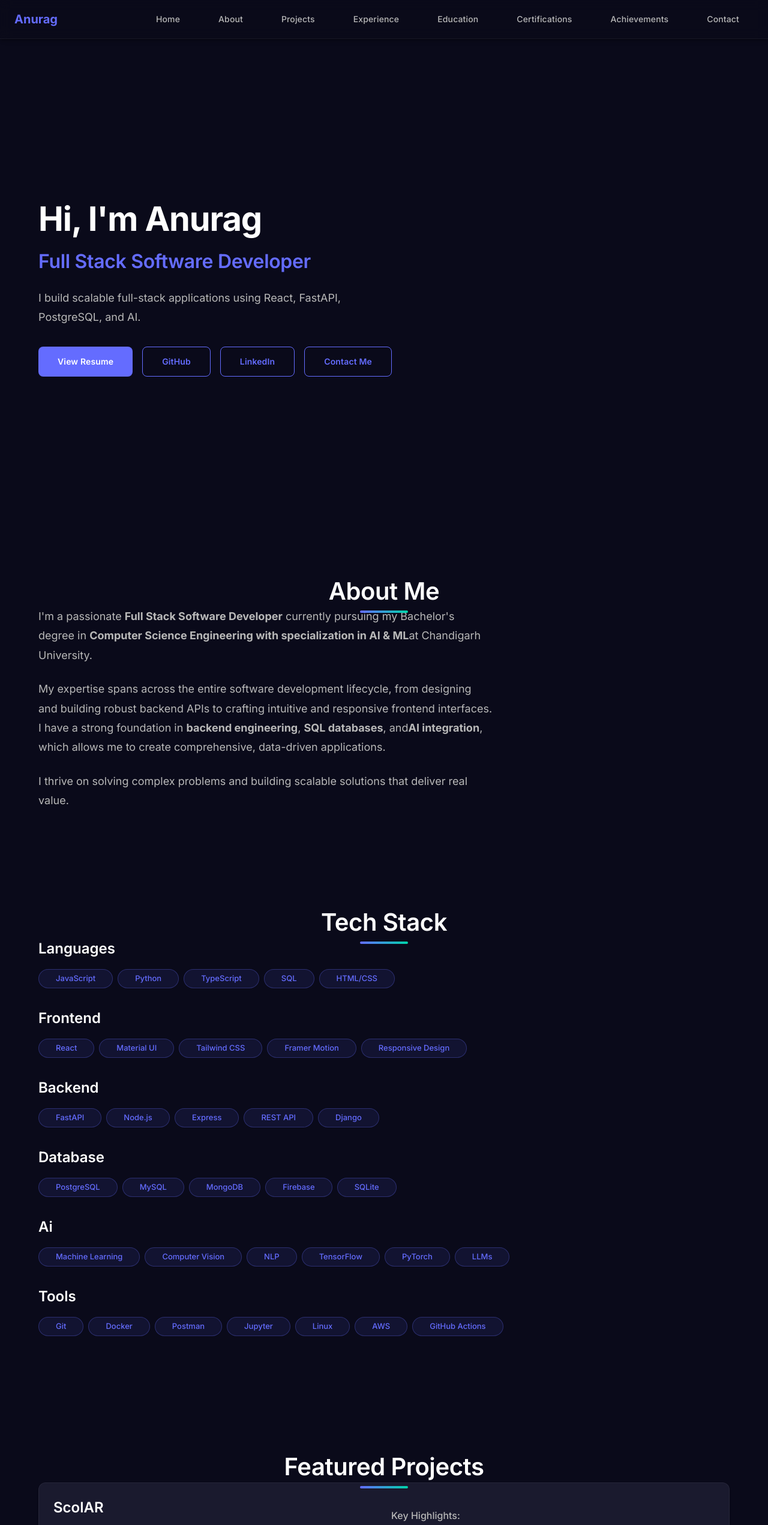
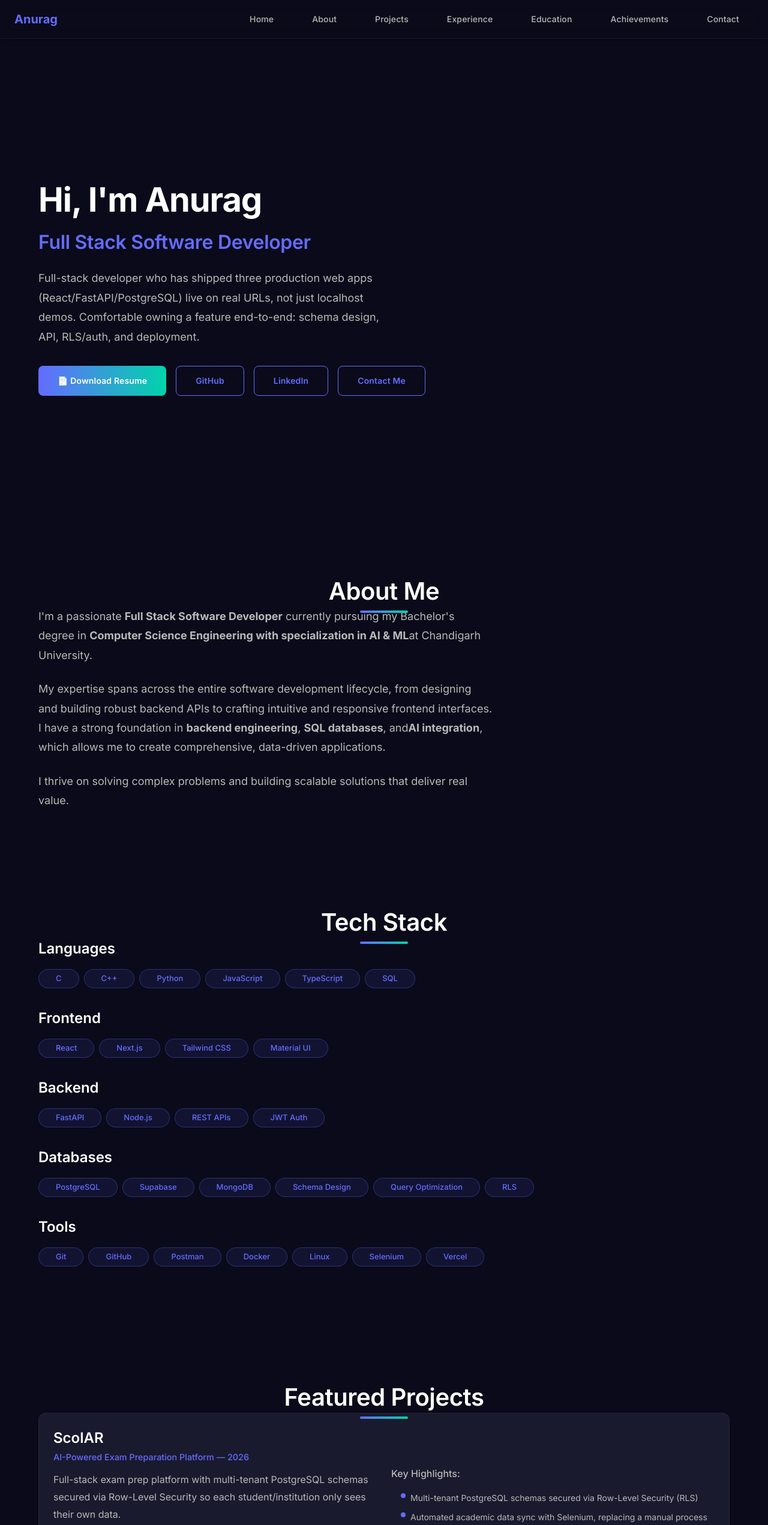
Before and after one commit to anuraggaur29/Anurag-Portfolio-MAIN, a React (Vite) app: page / in a window 1280 px wide. Shown: the top 2543 px of the page at 60% size. Built offline with nearby package versions, Linux system fonts and the light colour scheme.

Commit message:
fix: update portfolio with real resume data, add Download Resume button, fix education array, remove fake certs

```diff
--- a/src/App.jsx
+++ b/src/App.jsx
@@ -8,7 +8,7 @@ import {
 import { Menu as MenuIcon, Close as CloseIcon, ArrowUpward as ArrowUpwardIcon } from '@mui/icons-material';
 import {
   personalInfo, navLinks, techStack, projects, experience, education,
-  certifications, achievements, socialLinks
+  achievements, socialLinks
 } from './data';
 
 function App() {
@@ -218,17 +218,18 @@ function App() {
                     <Button
                       variant="contained"
                       href={personalInfo.resume}
-                      target="_blank"
-                      rel="noopener noreferrer"
+                      download="ANURAG_Resume.pdf"
                       sx={{
-                        background: '#646cff',
-                        '&:hover': { background: '#535bf2' },
+                        background: 'linear-gradient(90deg, #646cff, #00d4aa)',
+                        '&:hover': { background: 'linear-gradient(90deg, #535bf2, #00a88a)', transform: 'translateY(-2px)' },
                         px: 4,
                         py: 1.5,
-                        borderRadius: '8px'
+                        borderRadius: '8px',
+                        fontWeight: 600,
+                        transition: 'all 0.3s ease'
                       }}
                     >
-                      View Resume
+                      📄 Download Resume
                     </Button>
                     <Button
                       variant="outlined"
@@ -402,11 +403,19 @@ function App() {
                         <Grid container spacing={3} alignItems="center">
                           <Grid item xs={12} md={6}>
                             <Typography variant="h3" sx={{
-                              mb: 1,
+                              mb: 0.5,
                               color: '#ffffff',
                               fontSize: '1.5rem'
                             }}>
                               {project.name}
+                            </Typography>
+                            <Typography variant="subtitle2" sx={{
+                              mb: 1.5,
+                              color: '#646cff',
+                              fontSize: '0.9rem',
+                              fontWeight: 500
+                            }}>
+                              {project.subtitle} — {project.year}
                             </Typography>
                             <Typography variant="body1" sx={{
                               mb: 2,
@@ -549,10 +558,15 @@ function App() {
                             <Typography variant="body1" sx={{
                               color: '#646cff',
                               fontSize: '1rem',
-                              mb: 1
+                              mb: 0.5
                             }}>
                               {exp.company}
                             </Typography>
+                            {exp.stack && (
+                              <Typography variant="body2" sx={{ color: '#b8b8b8', fontSize: '0.8rem', mb: 0.5 }}>
+                                {exp.stack} · {exp.type}
+                              </Typography>
+                            )}
                             <Typography variant="body2" sx={{
                               color: '#888',
                               fontSize: '0.875rem'
@@ -604,143 +618,119 @@ function App() {
               <Typography variant="h2" className="section-title">
                 Education
               </Typography>
-              <motion.div variants={fadeIn} initial="initial" animate="animate">
+              <motion.div variants={staggerContainer} initial="initial" animate="animate">
+                {education.map((edu) => (
+                  <motion.div key={edu.id} variants={staggerItem}>
                     <Card sx={{
                       background: '#1a1a2e',
                       border: '1px solid rgba(255, 255, 255, 0.05)',
                       maxWidth: '800px',
-                  margin: '0 auto'
+                      margin: '0 auto',
+                      mb: 3,
+                      transition: 'all 0.3s ease',
+                      '&:hover': {
+                        borderColor: 'rgba(100, 108, 255, 0.3)',
+                        boxShadow: '0 8px 30px rgba(100, 108, 255, 0.08)'
+                      }
                     }}>
                       <CardContent sx={{ p: { xs: 2, md: 4 }, textAlign: 'center' }}>
                         <Typography variant="h3" sx={{
                           mb: 1,
                           color: '#ffffff',
-                      fontSize: '1.75rem'
+                          fontSize: '1.5rem'
                         }}>
-                      {education.institution}
+                          {edu.institution}
                         </Typography>
                         <Typography variant="h4" sx={{
-                      mb: 2,
+                          mb: 1.5,
                           color: '#646cff',
-                      fontSize: '1.25rem',
+                          fontSize: '1.1rem',
                           fontWeight: 500
                         }}>
-                      {education.degree}
+                          {edu.degree}
                         </Typography>
-                    <Typography variant="body1" sx={{
-                      mb: 1,
-                      color: '#b8b8b8'
-                    }}>
-                      CGPA: <strong>{education.cgpa}</strong>
+                        <Typography variant="body1" sx={{ mb: 0.5, color: '#b8b8b8' }}>
+                          <strong>{edu.score}</strong>
                         </Typography>
-                    <Typography variant="body1" sx={{
-                      mb: 2,
-                      color: '#b8b8b8'
-                    }}>
-                      {education.duration}
+                        <Typography variant="body1" sx={{ mb: 0.5, color: '#b8b8b8' }}>
+                          {edu.duration}
                         </Typography>
-                    <Typography variant="body2" sx={{
-                      color: '#888'
-                    }}>
-                      {education.location}
+                        <Typography variant="body2" sx={{ color: '#888' }}>
+                          {edu.location}
                         </Typography>
                       </CardContent>
                     </Card>
+                  </motion.div>
+                ))}
               </motion.div>
             </motion.div>
           </Container>
         </section>
 
-        {/* Certifications Section */}
-        <section id="certifications">
-          <Container>
-            <motion.div initial="initial" animate="animate" variants={fadeInUp}>
-              <Typography variant="h2" className="section-title">
-                Certifications
-              </Typography>
-              <motion.div variants={staggerContainer} initial="initial" animate="animate">
-                <Grid container spacing={3}>
-                  {certifications.map((cert, index) => (
-                    <Grid item xs={12} sm={6} md={4} key={cert.id}>
-                      <motion.div variants={staggerItem}>
-                        <Card sx={{
-                          background: '#1a1a2e',
-                          border: '1px solid rgba(255, 255, 255, 0.05)',
-                          height: '100%'
-                        }}>
-                          <CardContent sx={{ p: 2, height: '100%' }}>
-                            <Typography variant="h5" sx={{
-                              mb: 1,
-                              color: '#ffffff',
-                              fontSize: '1rem',
-                              fontWeight: 600
-                            }}>
-                              {cert.name}
-                            </Typography>
-                            <Typography variant="body2" sx={{
-                              mb: 1,
-                              color: '#646cff',
-                              fontSize: '0.875rem'
-                            }}>
-                              {cert.issuer}
-                            </Typography>
-                            <Typography variant="body2" sx={{
-                              color: '#888',
-                              fontSize: '0.875rem'
-                            }}>
-                              {cert.date}
-                            </Typography>
-                          </CardContent>
-                        </Card>
-                      </motion.div>
-                    </Grid>
-                  ))}
-                </Grid>
-              </motion.div>
-            </motion.div>
-          </Container>
-        </section>
 
-        {/* Achievements Section */}
+
+        {/* Achievements & Certifications Section */}
         <section id="achievements">
           <Container>
             <motion.div initial="initial" animate="animate" variants={fadeInUp}>
               <Typography variant="h2" className="section-title">
-                Achievements
+                Achievements & Certifications
               </Typography>
               <motion.div variants={staggerContainer} initial="initial" animate="animate">
                 <Grid container spacing={3}>
-                  {achievements.map((achievement, index) => (
+                  {achievements.map((achievement) => (
                     <Grid item xs={12} sm={6} md={4} key={achievement.id}>
                       <motion.div variants={staggerItem}>
                         <Card sx={{
                           background: '#1a1a2e',
                           border: '1px solid rgba(255, 255, 255, 0.05)',
-                          height: '100%'
+                          height: '100%',
+                          transition: 'all 0.3s ease',
+                          '&:hover': {
+                            borderColor: 'rgba(100, 108, 255, 0.3)',
+                            boxShadow: '0 8px 30px rgba(100, 108, 255, 0.08)',
+                            transform: 'translateY(-4px)'
+                          }
                         }}>
-                          <CardContent sx={{ p: 2, height: '100%' }}>
+                          <CardContent sx={{ p: 3, height: '100%', display: 'flex', flexDirection: 'column', gap: 1 }}>
                             <Typography variant="h5" sx={{
-                              mb: 1,
                               color: '#ffffff',
-                              fontSize: '1.125rem',
-                              fontWeight: 600
+                              fontSize: '1.05rem',
+                              fontWeight: 600,
+                              lineHeight: 1.4
                             }}>
                               {achievement.title}
                             </Typography>
                             <Typography variant="body2" sx={{
-                              mb: 1,
                               color: '#b8b8b8',
                               fontSize: '0.875rem',
-                              lineHeight: 1.6
+                              lineHeight: 1.6,
+                              flexGrow: 1
                             }}>
                               {achievement.description}
                             </Typography>
-                            <Typography variant="body2" sx={{
-                              color: '#888',
-                              fontSize: '0.875rem'
-                            }}>
+                            <Box sx={{ display: 'flex', alignItems: 'center', justifyContent: 'space-between', mt: 'auto' }}>
+                              <Typography variant="body2" sx={{ color: '#888', fontSize: '0.8rem' }}>
                                 {achievement.date}
                               </Typography>
+                              {achievement.credentialUrl && (
+                                <Button
+                                  size="small"
+                                  href={achievement.credentialUrl}
+                                  target="_blank"
+                                  rel="noopener noreferrer"
+                                  sx={{
+                                    color: '#646cff',
+                                    fontSize: '0.75rem',
+                                    p: 0,
+                                    minWidth: 'auto',
+                                    '&:hover': { color: '#535bf2' }
+                                  }}
+                                >
+                                  View Credential →
+                                </Button>
+                              )}
+                            </Box>
                           </CardContent>
                         </Card>
                       </motion.div>
--- a/src/data.js
+++ b/src/data.js
@@ -2,12 +2,14 @@
 export const personalInfo = {
   name: "Anurag",
   title: "Full Stack Software Developer",
-  intro: "I build scalable full-stack applications using React, FastAPI, PostgreSQL, and AI.",
-  email: "anuraggaur29@gmail.com",
+  intro: "Full-stack developer who has shipped three production web apps (React/FastAPI/PostgreSQL) live on real URLs, not just localhost demos. Comfortable owning a feature end-to-end: schema design, API, RLS/auth, and deployment.",
+  email: "anuragshakalya@gmail.com",
+  phone: "+91 7988019566",
+  location: "Chandigarh, India",
   github: "https://github.com/anuraggaur29",
   linkedin: "https://linkedin.com/in/anuraggaur29",
+  website: "https://anuraggaur29.netlify.app",
   resume: "/resume.pdf",
-  resumeGoogleDrive: "https://drive.google.com/file/d/1J3hL4qL2l5qL4qL2l5qL4qL2l5qL4qL/view?usp=sharing"
 };
 
 // Navigation Links
@@ -17,165 +19,136 @@ export const navLinks = [
   { name: "Projects", path: "#projects" },
   { name: "Experience", path: "#experience" },
   { name: "Education", path: "#education" },
-  { name: "Certifications", path: "#certifications" },
   { name: "Achievements", path: "#achievements" },
-  { name: "Contact", path: "#contact" }
+  { name: "Contact", path: "#contact" },
 ];
 
-// Tech Stack - Categorized
+// Tech Stack - Categorized (from resume)
 export const techStack = {
-  languages: ["JavaScript", "Python", "TypeScript", "SQL", "HTML/CSS"],
-  frontend: ["React", "Material UI", "Tailwind CSS", "Framer Motion", "Responsive Design"],
-  backend: ["FastAPI", "Node.js", "Express", "REST API", "Django"],
-  database: ["PostgreSQL", "MySQL", "MongoDB", "Firebase", "SQLite"],
-  ai: ["Machine Learning", "Computer Vision", "NLP", "TensorFlow", "PyTorch", "LLMs"],
-  tools: ["Git", "Docker", "Postman", "Jupyter", "Linux", "AWS", "GitHub Actions"]
+  languages: ["C", "C++", "Python", "JavaScript", "TypeScript", "SQL"],
+  frontend: ["React", "Next.js", "Tailwind CSS", "Material UI"],
+  backend: ["FastAPI", "Node.js", "REST APIs", "JWT Auth"],
+  databases: ["PostgreSQL", "Supabase", "MongoDB", "Schema Design", "Query Optimization", "RLS"],
+  tools: ["Git", "GitHub", "Postman", "Docker", "Linux", "Selenium", "Vercel"],
 };
 
-// Projects Data - Only 3 featured projects
+// Projects Data — real data from resume
 export const projects = [
   {
     id: 1,
     name: "ScolAR",
-    description: "Augmented Reality educational platform for interactive learning experiences.",
+    subtitle: "AI-Powered Exam Preparation Platform",
+    description:
+      "Full-stack exam prep platform with multi-tenant PostgreSQL schemas secured via Row-Level Security so each student/institution only sees their own data.",
     liveUrl: "https://scolar.vercel.app",
     githubUrl: "https://github.com/anuraggaur29/ScolAR",
-    screenshot: "/projects/scolar.png",
-    tags: ["React", "AR.js", "Three.js", "Firebase", "Material UI"],
+    year: "2026",
+    tags: ["React 19", "FastAPI", "PostgreSQL", "Supabase", "Selenium", "Razorpay"],
     highlights: [
-      "Interactive 3D models for educational content",
-      "Real-time AR visualization using AR.js",
-      "User authentication and data persistence",
-      "Responsive design for all devices"
-    ]
+      "Multi-tenant PostgreSQL schemas secured via Row-Level Security (RLS)",
+      "Automated academic data sync with Selenium, replacing a manual process",
+      "Integrated Razorpay for payments",
+      "Built an admin dashboard for platform operations",
+    ],
   },
   {
     id: 2,
     name: "StockPulse",
-    description: "Real-time stock market analysis and prediction platform with AI-powered insights.",
+    subtitle: "Retail Inventory Analytics Platform",
+    description:
+      "Inventory analytics platform over 3,700+ products using CTEs, window functions (RANK, LAG), materialized views, and triggers to compute stock trends and reorder signals in real time.",
     liveUrl: "https://stockpulse.vercel.app",
     githubUrl: "https://github.com/anuraggaur29/StockPulse",
-    screenshot: "/projects/stockpulse.png",
-    tags: ["React", "FastAPI", "PostgreSQL", "Python", "Machine Learning", "Chart.js"],
+    year: "2026",
+    tags: ["React", "FastAPI", "PostgreSQL", "Material UI", "JWT", "RBAC"],
     highlights: [
-      "Real-time stock data fetching and visualization",
-      "AI-powered price prediction models",
-      "Portfolio tracking and analytics",
-      "RESTful API backend with FastAPI"
-    ]
+      "Analytics over 3,700+ products using CTEs, window functions (RANK, LAG), materialized views",
+      "JWT-based RBAC so managers and staff see role-appropriate views of the same data",
+      "Triggers to compute stock trends and reorder signals in real time",
+      "Normalized schema and REST API layer supporting the full dashboard",
+    ],
   },
   {
     id: 3,
     name: "LectureCapture AI",
-    description: "AI-powered lecture transcription, summarization, and note-taking platform.",
+    subtitle: "AI-Powered Study Sheet Generator",
+    description:
+      "Pipeline converting uploaded video/audio/PDF lectures into structured study sheets via a provider-abstracted LLM layer — swap AI providers without touching calling code.",
     liveUrl: "https://lecturecapture-ai.vercel.app",
     githubUrl: "https://github.com/anuraggaur29/LectureCapture-AI",
-    screenshot: "/projects/lecturecapture.png",
-    tags: ["React", "FastAPI", "Python", "NLP", "Whisper", "PostgreSQL"],
+    year: "2026",
+    tags: ["React", "FastAPI", "Mistral AI", "Material UI", "Vercel"],
     highlights: [
-      "Automatic speech-to-text transcription",
-      "AI-generated lecture summaries",
-      "Smart note organization with tags",
-      "Multi-format export (PDF, DOCX, TXT)"
-    ]
-  }
+      "Provider-abstracted LLM layer — swap AI providers without touching calling code",
+      "Converts video/audio/PDF lectures into structured study sheets",
+      "PDF export, Markdown copy — live and usable end-to-end, not a notebook demo",
+      "CI/CD via Vercel",
+    ],
+  },
 ];
 
-// Experience
+// Experience — real data from resume
 export const experience = [
   {
     id: 1,
-    role: "Backend Engineering Intern",
+    role: "Full Stack Web Development Intern",
     company: "Webstack Academy",
-    duration: "Jun 2024 - Aug 2024",
+    stack: "MERN Stack",
+    type: "Remote",
+    duration: "Mar 2026 – Apr 2026",
     description: [
-      "Developed RESTful APIs using FastAPI and PostgreSQL for various client projects",
-      "Implemented authentication and authorization systems",
-      "Optimized database queries for performance improvements",
-      "Collaborated with frontend teams to integrate API endpoints"
-    ]
+      "Built and shipped REST APIs consumed by the React frontend; fixed data-consistency bugs caused by mismatched frontend/backend schema assumptions.",
+      "Designed SQL and MongoDB schemas and CRUD endpoints; validated all endpoints in Postman before handoff, cutting integration bugs caught late in the cycle.",
+    ],
+  },
+];
+
+// Education — real data from resume (both entries)
+export const education = [
+  {
+    id: 1,
+    institution: "Chandigarh University",
+    degree: "B.E. Computer Science Engineering (AI & ML Specialization)",
+    score: "CGPA: 8.16",
+    duration: "Aug 2023 – Jan 2027",
+    location: "Mohali, Punjab",
   },
   {
     id: 2,
-    role: "Academic Class Representative",
-    company: "Chandigarh University",
-    duration: "2023 - 2024",
-    description: [
-      "Represented class interests and coordinated with faculty for academic matters",
-      "Organized and managed student events and workshops",
-      "Facilitated communication between students and administration",
-      "Assisted in curriculum feedback and improvement discussions"
-    ]
-  }
+    institution: "Hari Bhoomi Sr. Sec. School",
+    degree: "Class XII",
+    score: "84%",
+    duration: "2023",
+    location: "Jind, Haryana",
+  },
 ];
 
-// Education
-export const education = {
-  institution: "Chandigarh University",
-  degree: "Bachelor of Technology - Computer Science Engineering (AI & ML)",
-  cgpa: "8.5/10",
-  duration: "2022 - 2026",
-  location: "Mohali, Punjab, India"
-};
-
-// Certifications
-export const certifications = [
+// Achievements & Certifications — real data from resume only
+export const achievements = [
   {
     id: 1,
-    name: "IBM AI Engineering Professional Certificate",
-    issuer: "IBM",
-    date: "2024",
-    credentialUrl: "https://coursera.org/professional-certificates/ai-engineer"
+    title: "Top 50 — Graph-E-Thon 3.0 National Hackathon",
+    description: "Ranked Top 50 out of 10,000+ teams in the national-level Graph-E-Thon 3.0 hackathon competition.",
+    date: "2026",
   },
   {
     id: 2,
-    name: "AWS Academy Cloud Foundations",
-    issuer: "AWS Academy",
-    date: "2024",
-    credentialUrl: "#"
+    title: "Class Representative",
+    description: "Represented 70+ students as Class Representative — primary faculty-student liaison for 1.5+ years.",
+    date: "2023 – 2025",
   },
   {
     id: 3,
-    name: "Microsoft Azure AI Fundamentals (AI-900)",
-    issuer: "Microsoft",
+    title: "Microsoft Azure AI Fundamentals (AI-900)",
+    description: "Certified by Microsoft in Azure AI Fundamentals.",
     date: "2024",
-    credentialUrl: "https://learn.microsoft.com/en-us/certifications/exams/ai-900/"
+    credentialUrl: "https://learn.microsoft.com/en-us/certifications/exams/ai-900/",
   },
-  {
-    id: 4,
-    name: "NVIDIA DLI Fundamentals of Deep Learning",
-    issuer: "NVIDIA",
-    date: "2024",
-    credentialUrl: "https://www.nvidia.com/en-us/training/"
-  },
-  {
-    id: 5,
-    name: "GitHub Foundations",
-    issuer: "GitHub",
-    date: "2023",
-    credentialUrl: "https://github.com/skills"
-  }
-];
-
-// Achievements
-export const achievements = [
-  {
-    id: 1,
-    title: "Graph-E-Thon Top 50",
-    description: "Awarded Top 50 position in the national-level Graph-E-Thon hackathon competition.",
-    date: "2024"
-  }
 ];
 
 // Social Links
 export const socialLinks = {
   github: "https://github.com/anuraggaur29",
   linkedin: "https://linkedin.com/in/anuraggaur29",
-  email: "mailto:anuraggaur29@gmail.com"
+  email: "mailto:anuragshakalya@gmail.com",
 };
-
-// Contact Form Config
-export const contactConfig = {
-  email: "anuraggaur29@gmail.com",
-  formAction: "https://formspree.io/f/YOUR_FORM_ID"
-};
```
Also changed, not shown: 2 other files (tests, documents, lock files or other folders). Lines whose indentation alone changed are shown as unchanged.
